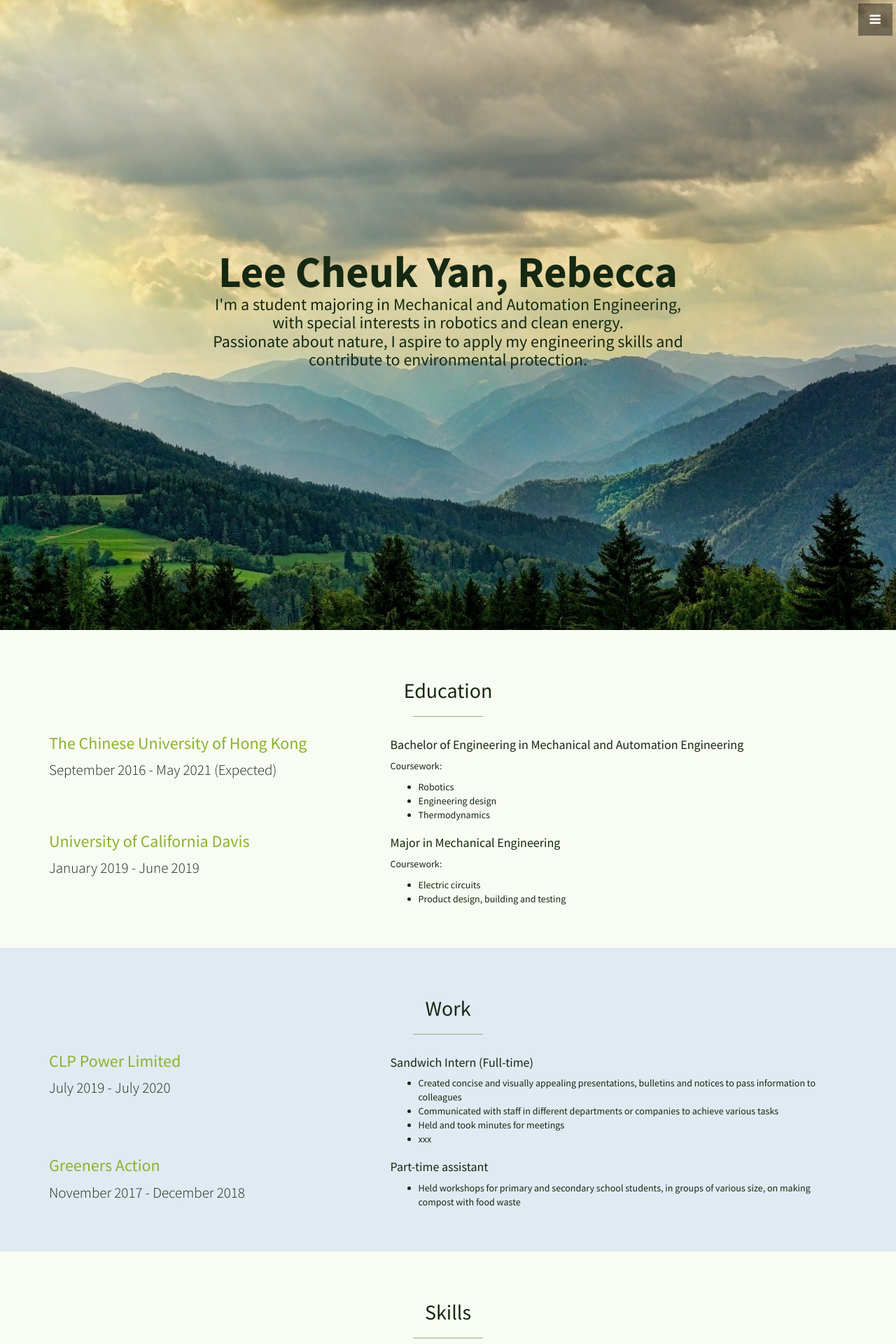
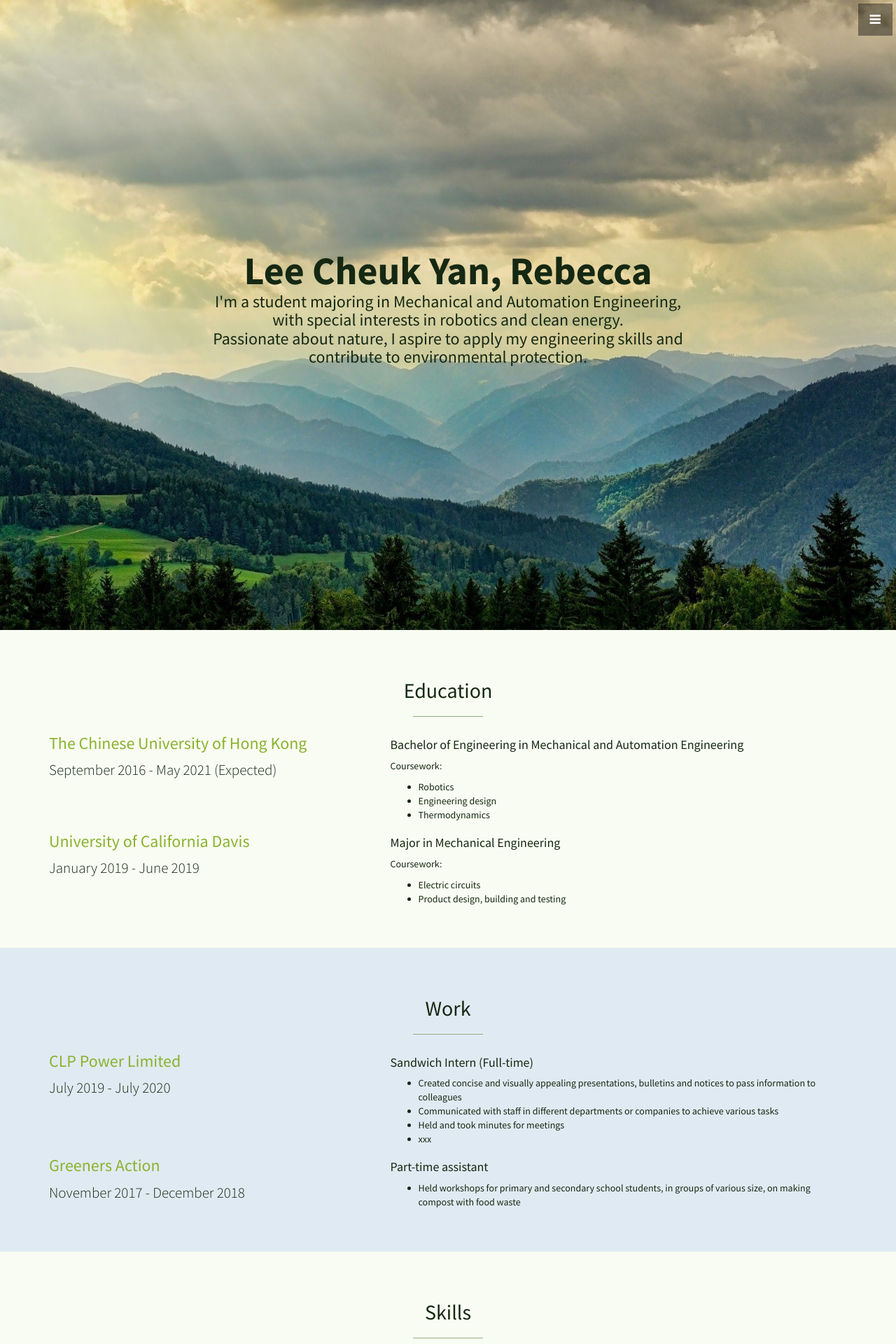
Before and after one commit to leelacceber/stylish-portfolio-jekyll-master, a Jekyll site: the page built from index.html, in a window 1280 px wide. Shown: the top 1920 px of the page at 70% size. Built offline with Jekyll 4.4.1, drawn with Linux system fonts in a browser that asks for light colours.

Commit message:
Update stylish-portfolio.css

```diff
--- a/css/stylish-portfolio.css
+++ b/css/stylish-portfolio.css
@@ -26,10 +26,6 @@ a:focus {
   color: #216100;
 }
 
-h1 {
-  font-size: 30px;
-}
-
 .text-vertical-center {
     display: table-cell;
     text-align: center;
@@ -40,7 +36,7 @@ h1 {
 .text-vertical-center h1 {
     margin: 0;
     padding: 0 15px;
-    font-size: 4.5em;
+    font-size: 4em;
     font-weight: 700;
 }
 
```
